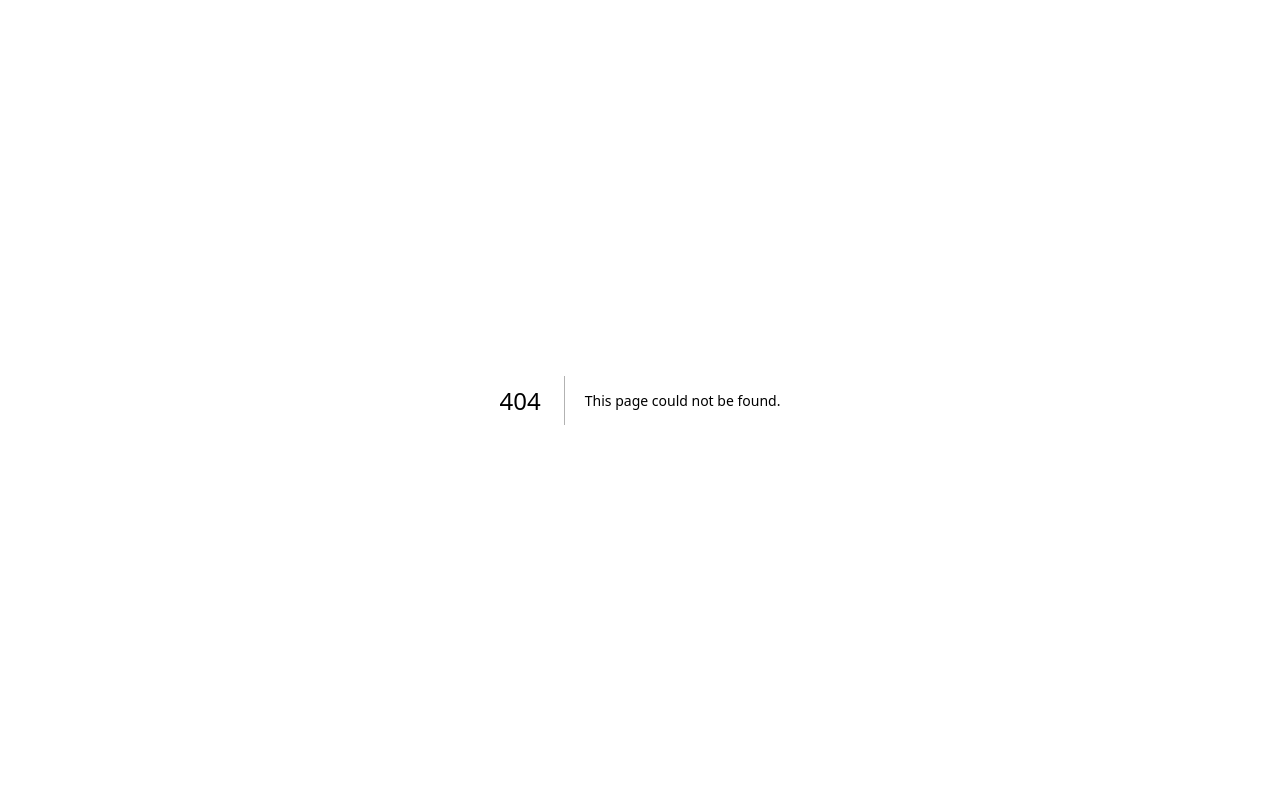
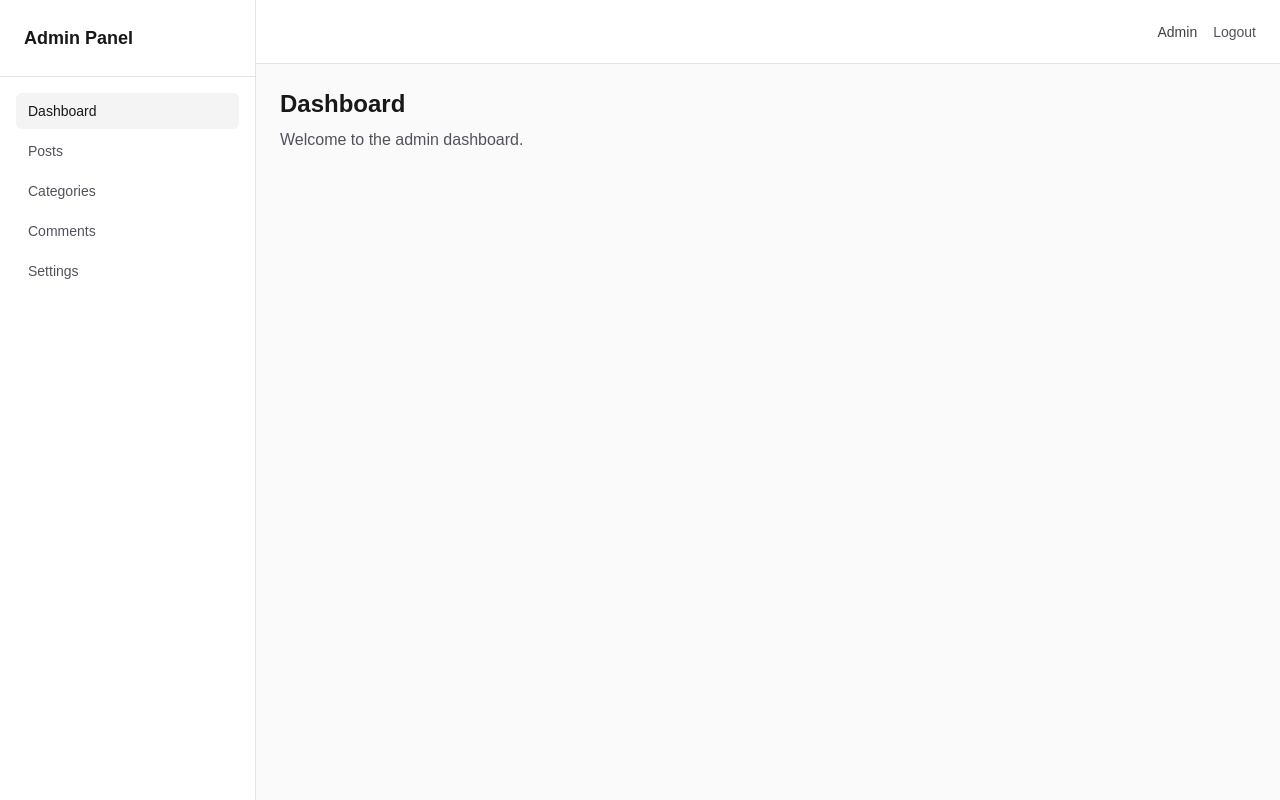
Before and after one commit to releasor/abblog, a Next.js app: page /admin/dashboard in a window 1280 px wide. Before the commit this address had no page. Built offline with nearby package versions, Linux system fonts and the light colour scheme; no server answers.

Commit message:
ready for run F-002

```diff
--- /dev/null
+++ b/src/app/admin/dashboard/page.tsx
@@ -0,0 +1,12 @@
+export default function AdminDashboard() {
+  return (
+    <div>
+      <h1 className="text-2xl font-bold text-zinc-900 dark:text-zinc-100">
+        Dashboard
+      </h1>
+      <p className="mt-2 text-zinc-600 dark:text-zinc-400">
+        Welcome to the admin dashboard.
+      </p>
+    </div>
+  );
+}
--- /dev/null
+++ b/src/app/admin/layout.tsx
@@ -0,0 +1,76 @@
+"use client";
+
+import { useSession, signOut } from "next-auth/react";
+import Link from "next/link";
+import { usePathname } from "next/navigation";
+
+const navLinks = [
+  { href: "/admin/dashboard", label: "Dashboard" },
+  { href: "/admin/posts", label: "Posts" },
+  { href: "/admin/categories", label: "Categories" },
+  { href: "/admin/comments", label: "Comments" },
+  { href: "/admin/settings", label: "Settings" },
+];
+
+export default function AdminLayout({
+  children,
+}: {
+  children: React.ReactNode;
+}) {
+  const { data: session } = useSession();
+  const pathname = usePathname();
+
+  return (
+    <div className="min-h-screen flex bg-zinc-50 dark:bg-zinc-950">
+      {/* Sidebar */}
+      <aside className="w-64 bg-white dark:bg-zinc-900 border-r border-zinc-200 dark:border-zinc-800 flex flex-col">
+        <div className="p-6 border-b border-zinc-200 dark:border-zinc-800">
+          <h2 className="text-lg font-bold text-zinc-900 dark:text-zinc-100">
+            Admin Panel
+          </h2>
+        </div>
+
+        <nav className="flex-1 p-4 space-y-1">
+          {navLinks.map((link) => {
+            const isActive = pathname === link.href;
+            return (
+              <Link
+                key={link.href}
+                href={link.href}
+                className={`block px-3 py-2 rounded-md text-sm font-medium transition-colors ${
+                  isActive
+                    ? "bg-zinc-100 dark:bg-zinc-800 text-zinc-900 dark:text-zinc-100"
+                    : "text-zinc-600 dark:text-zinc-400 hover:bg-zinc-50 dark:hover:bg-zinc-800/50 hover:text-zinc-900 dark:hover:text-zinc-100"
+                }`}
+              >
+                {link.label}
+              </Link>
+            );
+          })}
+        </nav>
+      </aside>
+
+      {/* Main content area */}
+      <div className="flex-1 flex flex-col">
+        {/* Header */}
+        <header className="h-16 bg-white dark:bg-zinc-900 border-b border-zinc-200 dark:border-zinc-800 flex items-center justify-between px-6">
+          <div />
+          <div className="flex items-center gap-4">
+            <span className="text-sm text-zinc-700 dark:text-zinc-300">
+              {session?.user?.name || "Admin"}
+            </span>
+            <button
+              onClick={() => signOut({ callbackUrl: "/admin/login" })}
+              className="text-sm text-zinc-600 dark:text-zinc-400 hover:text-zinc-900 dark:hover:text-zinc-100 transition-colors"
+            >
+              Logout
+            </button>
+          </div>
+        </header>
+
+        {/* Page content */}
+        <main className="flex-1 p-6">{children}</main>
+      </div>
+    </div>
+  );
+}
```
